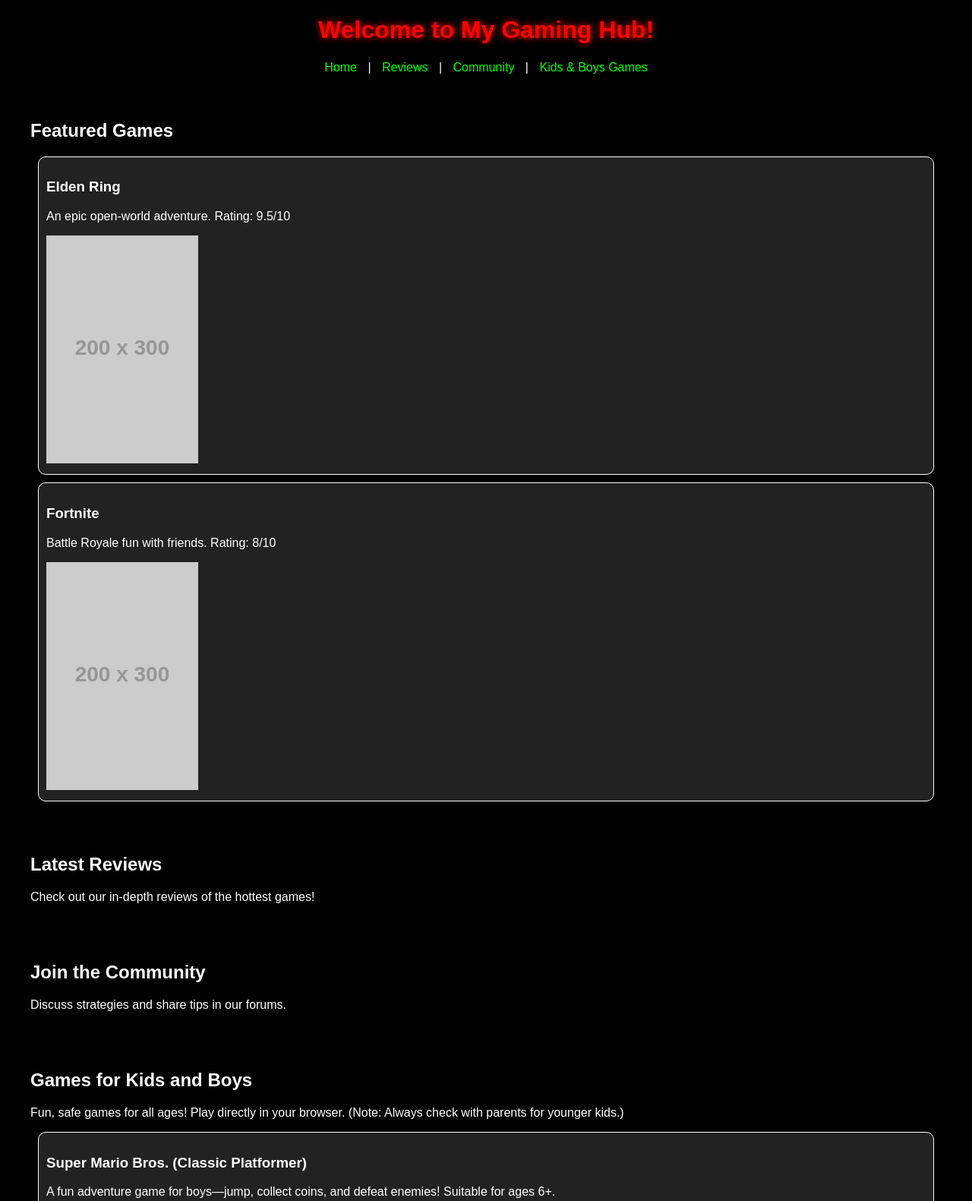
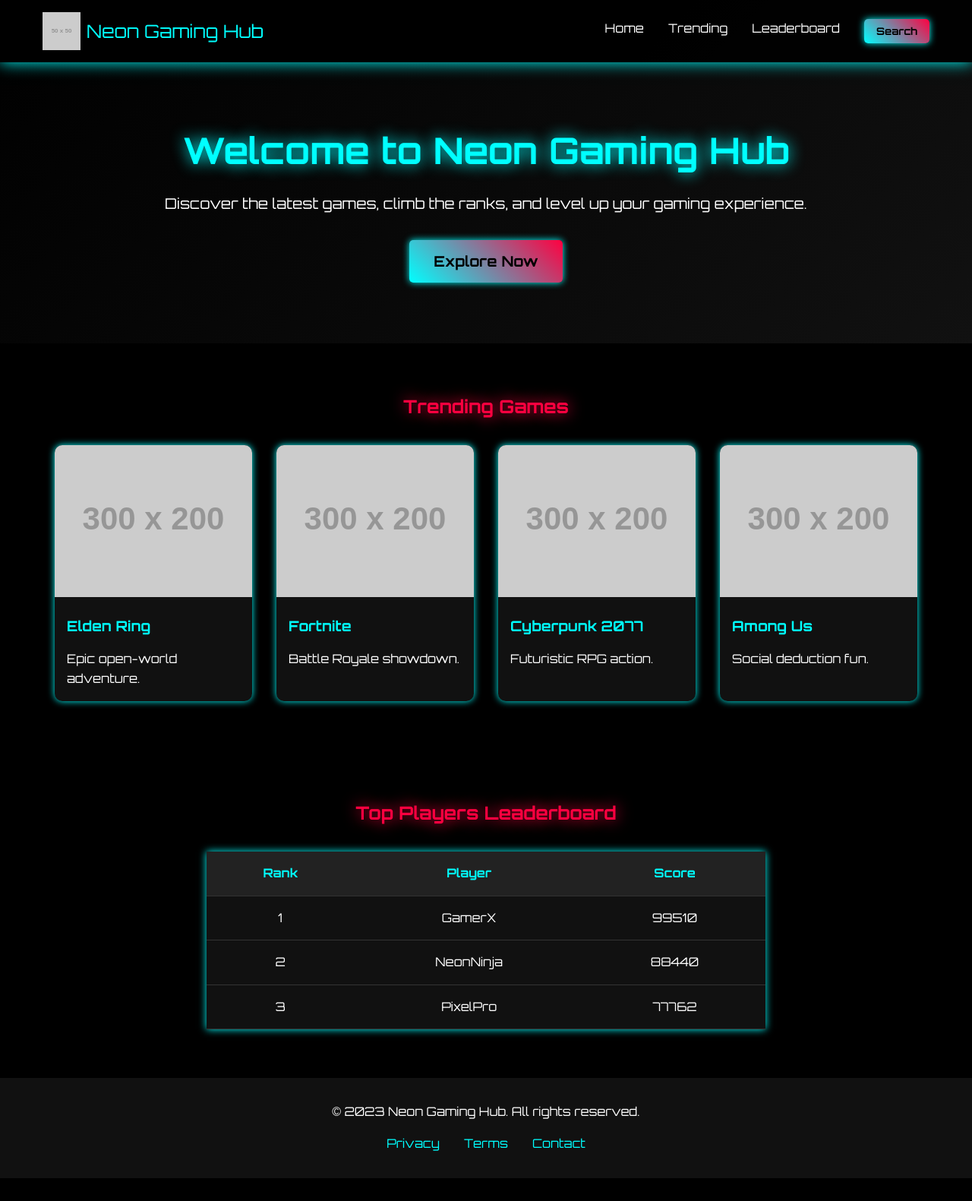
Before and after one commit to milsahu30-cyber/mygamingwebsite, a plain HTML site: page index.html in a window 1280 px wide. Shown: the top 1581 px of the page at 76% size. After the commit the page ends 1551 px from the top, so only its background shows below. Drawn offline with Linux system fonts and the light colour scheme; placeholder pictures from the web are drawn by us.

Commit message:
Add files via upload

```diff
--- a/index.html
+++ b/index.html
@@ -3,92 +3,99 @@
 <head>
     <meta charset="UTF-8">
     <meta name="viewport" content="width=device-width, initial-scale=1.0">
-    <title>My Gaming Website</title>
-    <style>
-        body { background-color: black; color: white; font-family: Arial, sans-serif; margin: 0; padding: 0; }
-        h1 { color: #ff0000; text-align: center; text-shadow: 0 0 10px #ff0000; }
-        nav { text-align: center; margin: 20px 0; }
-        nav a { color: #00ff00; text-decoration: none; margin: 0 10px; }
-        nav a:hover { text-decoration: underline; }
-        .game-card { border: 1px solid #fff; padding: 10px; margin: 10px; background-color: #222; border-radius: 10px; }
-        .game-card:hover { transform: scale(1.05); transition: 0.3s; }
-        iframe { max-width: 100%; height: auto; border-radius: 10px; }
-        footer { text-align: center; padding: 20px; background-color: #111; }
-        section { padding: 20px; max-width: 1200px; margin: 0 auto; }
-    </style>
+    <title>Neon Gaming Hub</title>
+    <link rel="stylesheet" href="styles.css">
+    <link href="https://fonts.googleapis.com/css2?family=Orbitron:wght@400;700&display=swap" rel="stylesheet">
 </head>
 <body>
-    <header>
-        <h1>Welcome to My Gaming Hub!</h1>
-        <nav>
-            <a href="#home">Home</a> |
-            <a href="#reviews">Reviews</a> |
-            <a href="#community">Community</a> |
-            <a href="#kids-boys-games">Kids & Boys Games</a>
-        </nav>
-    </header>
+    <nav id="navbar">
+        <div class="nav-container">
+            <div class="logo">
+                <img src="https://via.placeholder.com/50x50?text=LOGO" alt="Neon Gaming Logo">
+                <span>Neon Gaming Hub</span>
+            </div>
+            <ul class="nav-links">
+                <li><a href="#home">Home</a></li>
+                <li><a href="#trending">Trending</a></li>
+                <li><a href="#leaderboard">Leaderboard</a></li>
+                <li><button class="glow-btn" id="search-btn">Search</button></li>
+            </ul>
+        </div>
+    </nav>
 
-    <main>
-        <section id="home">
-            <h2>Featured Games</h2>
+    <section id="home" class="hero">
+        <h1>Welcome to Neon Gaming Hub</h1>
+        <p>Discover the latest games, climb the ranks, and level up your gaming experience.</p>
+        <button class="glow-btn" id="cta-btn">Explore Now</button>
+    </section>
+
+    <section id="trending" class="trending-games">
+        <h2>Trending Games</h2>
+        <div class="games-grid">
             <div class="game-card">
+                <img src="https://via.placeholder.com/300x200?text=Elden+Ring" alt="Elden Ring">
                 <h3>Elden Ring</h3>
-                <p>An epic open-world adventure. Rating: 9.5/10</p>
-                <img src="https://via.placeholder.com/200x300?text=Elden+Ring+Cover" alt="Elden Ring Cover" width="200">
+                <p>Epic open-world adventure.</p>
             </div>
             <div class="game-card">
+                <img src="https://via.placeholder.com/300x200?text=Fortnite" alt="Fortnite">
                 <h3>Fortnite</h3>
-                <p>Battle Royale fun with friends. Rating: 8/10</p>
-                <img src="https://via.placeholder.com/200x300?text=Fortnite+Cover" alt="Fortnite Cover" width="200">
+                <p>Battle Royale showdown.</p>
             </div>
-        </section>
+            <div class="game-card">
+                <img src="https://via.placeholder.com/300x200?text=Cyberpunk+2077" alt="Cyberpunk 2077">
+                <h3>Cyberpunk 2077</h3>
+                <p>Futuristic RPG action.</p>
+            </div>
+            <div class="game-card">
+                <img src="https://via.placeholder.com/300x200?text=Among+Us" alt="Among Us">
+                <h3>Among Us</h3>
+                <p>Social deduction fun.</p>
+            </div>
+        </div>
+    </section>
 
-        <section id="reviews">
-            <h2>Latest Reviews</h2>
-            <p>Check out our in-depth reviews of the hottest games!</p>
-        </section>
-
-        <section id="community">
-            <h2>Join the Community</h2>
-            <p>Discuss strategies and share tips in our forums.</p>
-        </section>
-
-        <section id="kids-boys-games">
-            <h2>Games for Kids and Boys</h2>
-            <p>Fun, safe games for all ages! Play directly in your browser. (Note: Always check with parents for younger kids.)</p>
-
-            <div class="game-card">
-                <h3>Super Mario Bros. (Classic Platformer)</h3>
-                <p>A fun adventure game for boys—jump, collect coins, and defeat enemies! Suitable for ages 6+.</p>
-                <iframe src="https://www.retrogames.com/embed/Super-Mario-Bros.html" width="600" height="400" frameborder="0"></iframe>
-                <p><a href="https://www.retrogames.com/super-mario-bros.html" target="_blank">Play Full Version</a></p>
-            </div>
-
-            <div class="game-card">
-                <h3>Pac-Man (Arcade Classic)</h3>
-                <p>Eat dots and avoid ghosts in this timeless game. Great for kids and boys alike!</p>
-                <iframe src="https://www.retrogames.com/embed/Pac-Man.html" width="600" height="400" frameborder="0"></iframe>
-                <p><a href="https://www.retrogames.com/pac-man.html" target="_blank">Play Full Version</a></p>
-            </div>
-
-            <div class="game-card">
-                <h3>Fruit Ninja (Slicing Fun)</h3>
-                <p>Slice fruits with your mouse or finger—perfect for kids to practice hand-eye coordination!</p>
-                <iframe src="https://www.fruitninja.com/" width="600" height="400" frameborder="0"></iframe>
-                <p><a href="https://www.fruitninja.com/" target="_blank">Play Full Version</a></p>
-            </div>
-
-            <div class="game-card">
-                <h3>Minecraft: Education Edition Demo</h3>
-                <p>Build and explore in a safe, creative world. Ideal for boys interested in crafting!</p>
-                <iframe src="https://education.minecraft.net/en-us/lessons/play" width="600" height="400" frameborder="0"></iframe>
-                <p><a href="https://education.minecraft.net/en-us" target="_blank">Learn More</a></p>
-            </div>
-        </section>
-    </main>
+    <section id="leaderboard" class="leaderboard">
+        <h2>Top Players Leaderboard</h2>
+        <table id="leaderboard-table">
+            <thead>
+                <tr>
+                    <th>Rank</th>
+                    <th>Player</th>
+                    <th>Score</th>
+                </tr>
+            </thead>
+            <tbody>
+                <tr>
+                    <td>1</td>
+                    <td>GamerX</td>
+                    <td>99999</td>
+                </tr>
+                <tr>
+                    <td>2</td>
+                    <td>NeonNinja</td>
+                    <td>88888</td>
+                </tr>
+                <tr>
+                    <td>3</td>
+                    <td>PixelPro</td>
+                    <td>77777</td>
+                </tr>
+            </tbody>
+        </table>
+    </section>
 
     <footer>
-        <p>&copy; 2023 My Gaming Website. All rights reserved.</p>
+        <div class="footer-container">
+            <p>&copy; 2023 Neon Gaming Hub. All rights reserved.</p>
+            <ul>
+                <li><a href="#">Privacy</a></li>
+                <li><a href="#">Terms</a></li>
+                <li><a href="#">Contact</a></li>
+            </ul>
+        </div>
     </footer>
+
+    <script src="script.js"></script>
 </body>
 </html>
```
